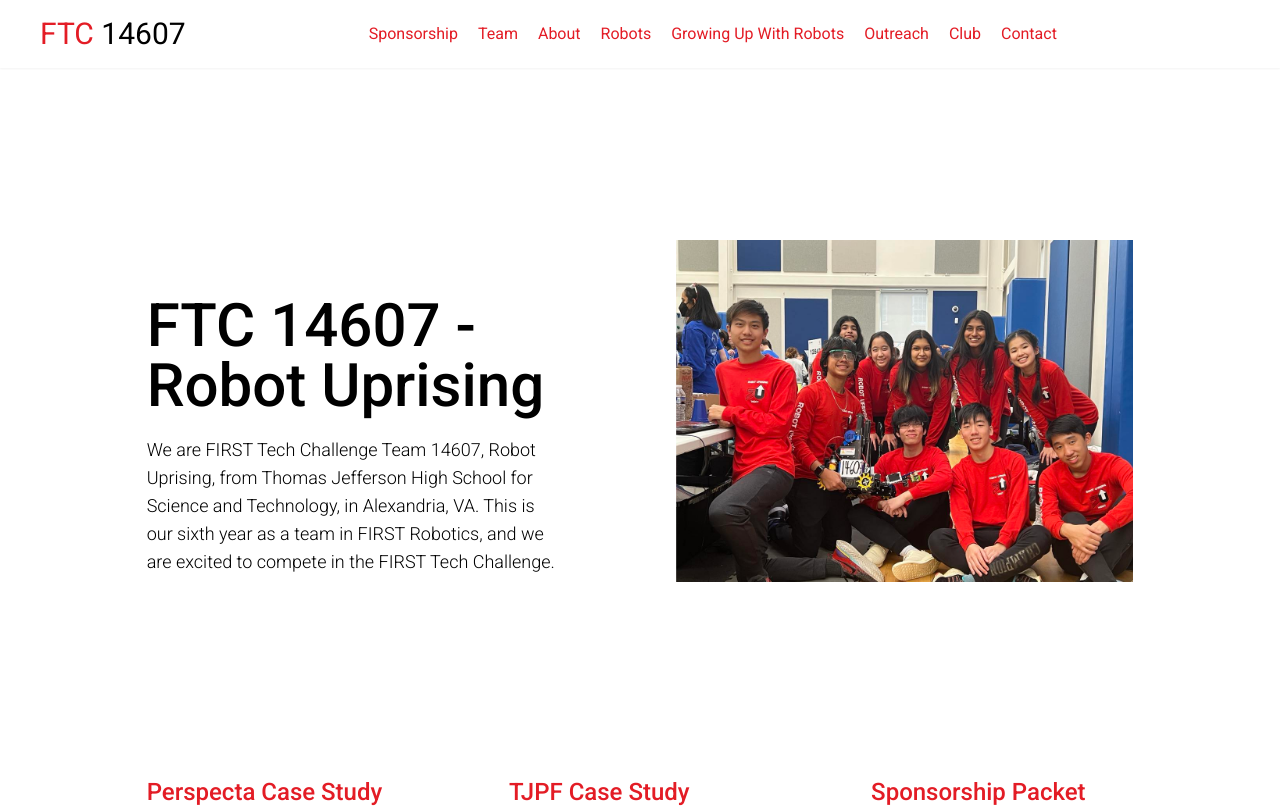
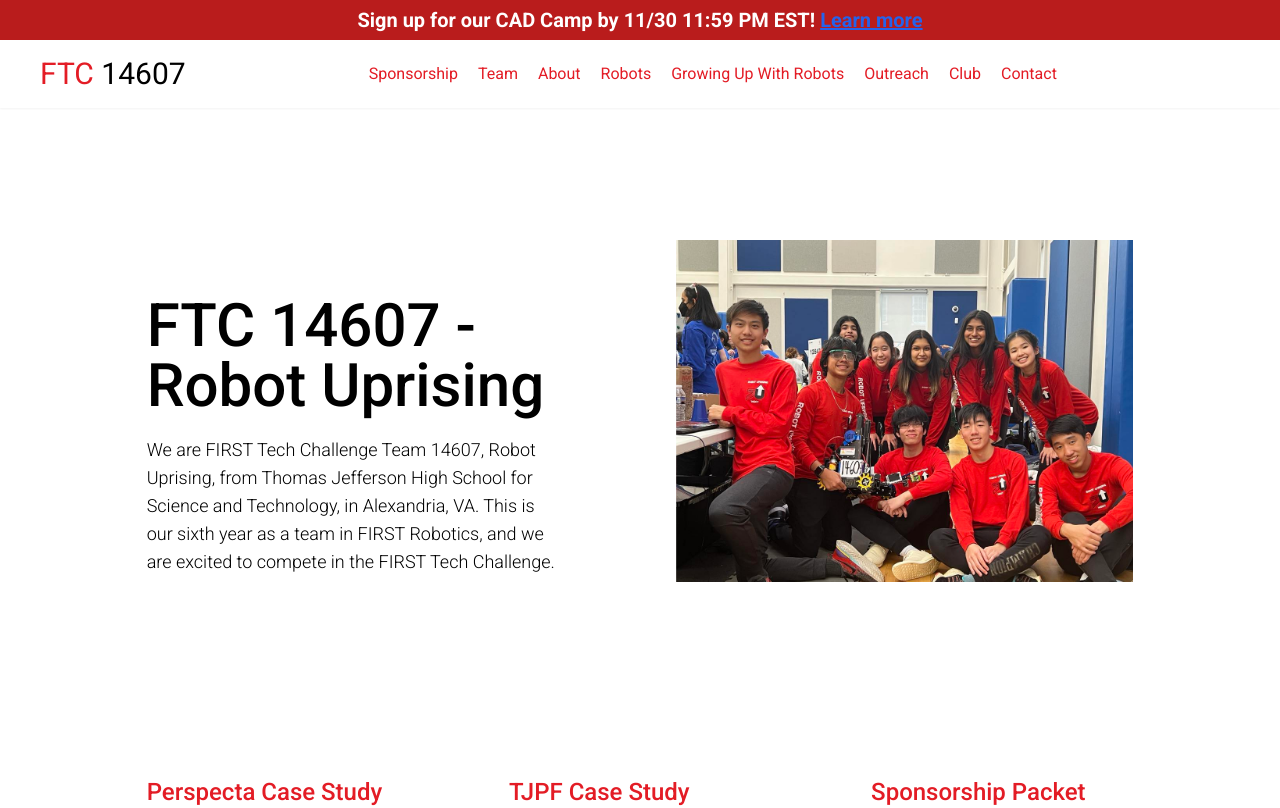
Before and after one commit to UsernameDP/FTC-14607-Website, a React (Vite) app: page / in a window 1280 px wide. Shown: the top 808 px of the page. Built offline with nearby package versions, Linux system fonts and the light colour scheme.

Commit message:
heheh camps

```diff
--- /dev/null
+++ b/src/components/banner.jsx
@@ -0,0 +1,16 @@
+import React from "react";
+
+function Banner({ name, content, href }) {
+    return (
+        <section className="w-full bg-red-700 text-white">
+            <section className="flex justify-center items-center h-10 px-20 max-w-8xl mx-auto">
+                    <h3 className="font-bold text-xl">
+                     Sign up for our CAD Camp by 11/30 11:59 PM EST!{' '}
+                    <a href="https://bit.ly/robotuprisingcad" className="text-blue-600 underline">Learn more</a>
+            </h3>
+        </section>
+        </section>
+    );
+}
+
+export default Banner;
--- a/src/header/header.jsx
+++ b/src/header/header.jsx
@@ -1,9 +1,12 @@
 import React, { useEffect, useState } from "react";
+import Banner from "../components/banner";
 import { useLocation } from "react-router-dom";
 
 function Header() {
   const [mobileMenuIsOpen, setMobileMenu] = useState(false);
   const location = useLocation();
+
+  console.log(location);
 
   const toggleMobileMenu = () => {
     setMobileMenu(!mobileMenuIsOpen);
@@ -26,6 +29,7 @@ function Header() {
 
   return (
     <header className="left-0 right-0 top-0 z-10 bg-white fixed shadow-sm w-full">
+      {location.pathname==='/' ? <Banner/> : null}
       <section className="px-10 flex flex-row mx-auto max-w-7xl items-center justify-between p-4 text-black">
         <a
           href="/"
--- a/src/routes/index/index.jsx
+++ b/src/routes/index/index.jsx
@@ -5,6 +5,7 @@ import cardData from "./public/data/cards.json";
 import TitleSection from "../../components/titleSection";
 import InfoCard from "../../components/infoCard";
 import InfoCardGrid from "../../components/infoCardGrid";
+import Banner from "../../components/banner";
 
 import Accomplishments from "./components/accomplishments";
 
@@ -28,7 +29,6 @@ function Index() {
           "/img/routes/index/9.jpg"
         ]}
       />
-
       <InfoCardGrid>
         {cardData.map((data, index) => {
           return (
@@ -41,7 +41,6 @@ function Index() {
           );
         })}
       </InfoCardGrid>
-
       <Accomplishments />
     </React.Fragment>
   );
--- a/src/routes/outreach/public/data/cards.json
+++ b/src/routes/outreach/public/data/cards.json
@@ -1,12 +1,17 @@
 [
     {
         "name" : "STEAMOLOGY StemFest",
-        "content" : "Superintendent Reid came to visit !! 2022 StemFest This year, our FTC team partook in the 2022 Steamology Stem Fest.…",
+        "content" : "Superintendent Reid came to visit !! 2022 StemFest This year, our FTC team partook in the 2022 Steamology Stem Fest...",
         "href" : "/outreach/steamology"
     } ,
     {
         "name" : "2020 National Advocacy Conference",
         "content" : "Will be updated soon !",
         "href" : "/outreach/nac"
+    },
+    {
+        "name" : "2023 Durga Temple Center Demos",
+        "content" : "Durga Temple Demos and workshops...",
+        "href" : "/outreach/durga"
     }
 ]
```
Also changed, not shown: public/md/routes/outreach/durga.md (added, +3 -0 lines).
